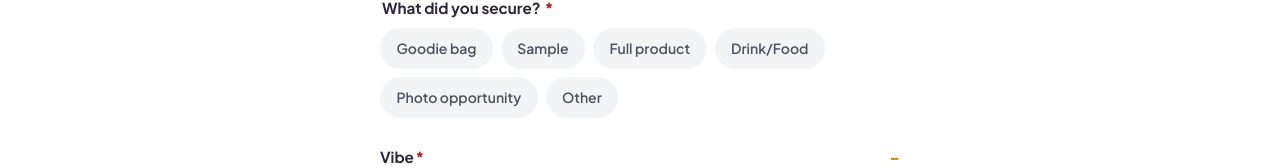
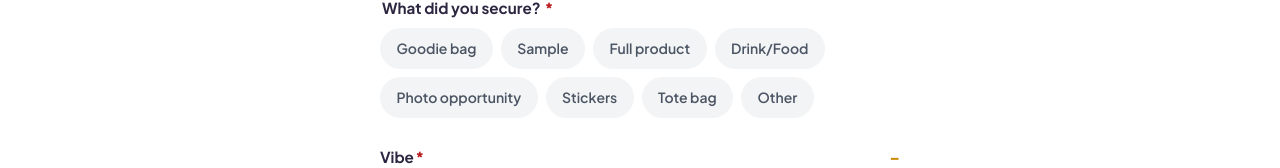
Before and after one commit to K1-AF/RateMyPopUp, a React (Vite) app in the folder frontend/: page /review in a window 1280 px wide. Shown: the part 391-559 px from the top of the page. Built offline with nearby package versions, Linux system fonts and the light colour scheme.

Commit message:
added more options

```diff
--- a/frontend/src/pages/ReviewPage.jsx
+++ b/frontend/src/pages/ReviewPage.jsx
@@ -10,6 +10,8 @@ const SECURE_OPTIONS = [
   'Full product',
   'Drink/Food',
   'Photo opportunity',
+  'Stickers',
+  'Tote bag',
   'Other',
 ]
 
```
